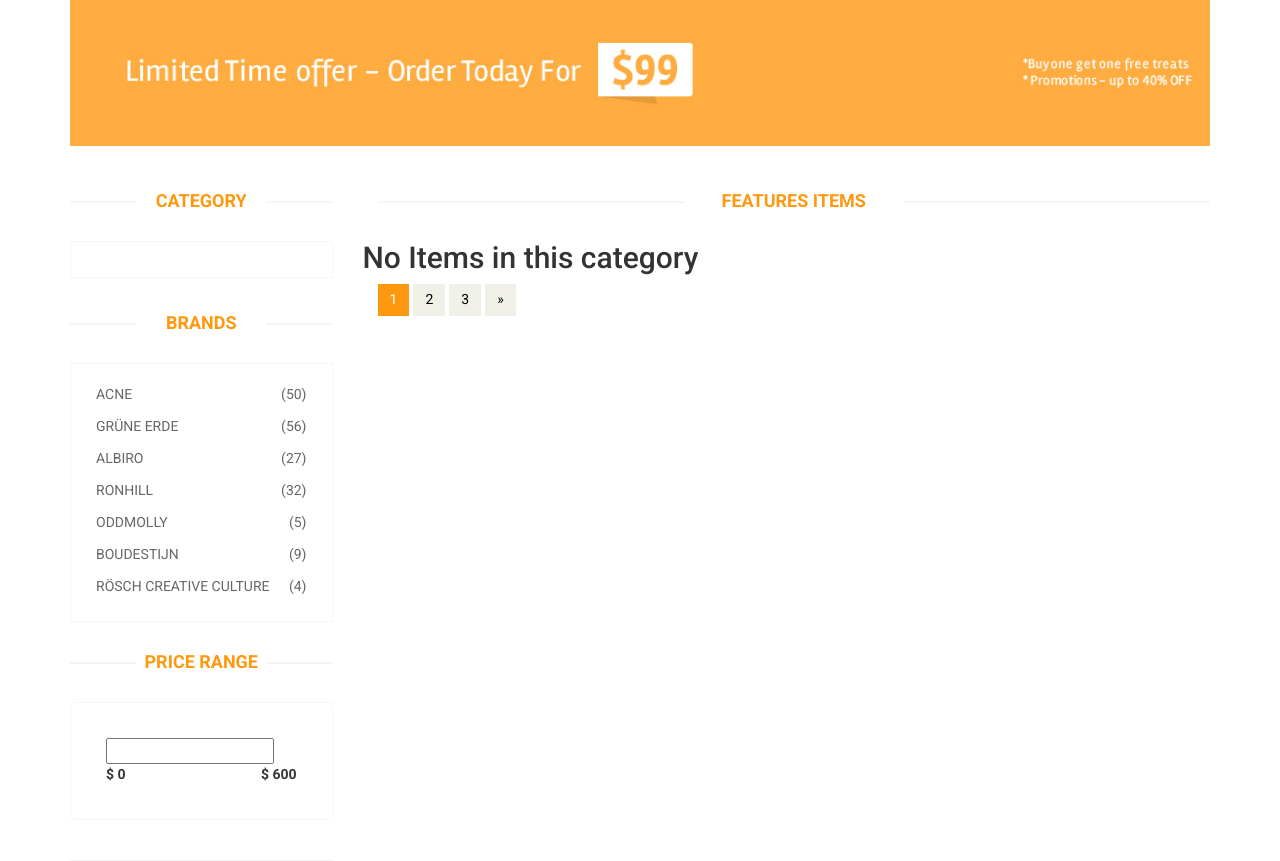
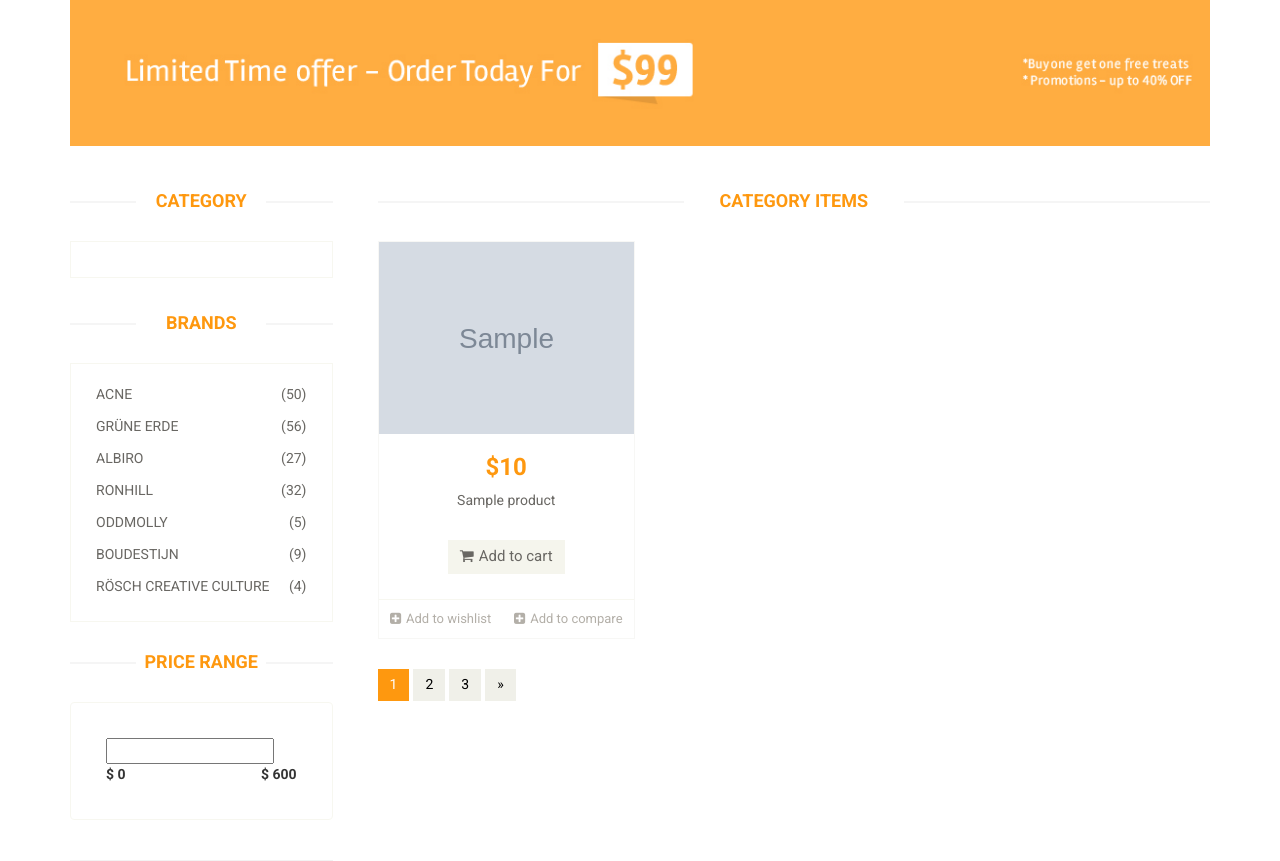
Before and after one commit to AlexPoddubny/yii2.loc, a Yii app: template views/category/view.php in a window 1280 px wide. Shown: the part 212-1073 px from the top of the page. Run offline with PHP 8.4 and a stand-in for Yii, Linux system fonts and the light colour scheme; the template is opened without the code that fills it: most values are stand-ins (such as "Sample title", 1, 10 or a date in 2020); grey boxes marked "Sample" are stand-in pictures; data that the repository does not hold is empty; some libraries are stand-ins or nearby versions.

Commit message:
Category Items page

```diff
--- a/views/category/index.php
+++ b/views/category/index.php
@@ -133,12 +133,11 @@
 <!--									</div>-->
 <!--								</div>-->
 								<?php if ($hit->new == '1') : ?>
-								<?= Html::img("@web/images/home/new.png", ['class' => 'new', 'alt' => 'New!!!']) ?>
+									<?= Html::img("@web/images/home/new.png", ['class' => 'new', 'alt' => 'New!!!']) ?>
 								<?php endif; ?>
 								<?php if ($hit->sale == '1') : ?>
-								<?= Html::img("@web/images/home/sale.png", ['class' => 'new', 'alt' => 'SALE!!!']) ?>
+									<?= Html::img("@web/images/home/sale.png", ['class' => 'new', 'alt' => 'SALE!!!']) ?>
 								<?php endif; ?>
-
 							</div>
 							<div class="choose">
 								<ul class="nav nav-pills nav-justified">
--- a/views/category/view.php
+++ b/views/category/view.php
@@ -1,6 +1,7 @@
 <?php
 
 	use app\widgets\MenuWidget;
+	use yii\helpers\Html;
 
 ?>
 <section id="advertisement">
@@ -51,24 +52,31 @@
 
 			<div class="col-sm-9 padding-right">
 				<div class="features_items"><!--features_items-->
-					<h2 class="title text-center">Features Items</h2>
+					<h2 class="title text-center">Category Items</h2>
 					<?php if (!empty($products)):?>
+					<?php $i = 0; foreach ($products as $product):?>
 					<div class="col-sm-4">
 						<div class="product-image-wrapper">
 							<div class="single-products">
 								<div class="productinfo text-center">
-									<img src="/images/shop/product12.jpg" alt="" />
-									<h2>$56</h2>
-									<p>Easy Polo Black Edition</p>
+									<?= Html::img("@web/images/products/{$product->img}", ['alt' => $product->name])?>
+									<h2>$<?= $product->price?></h2>
+									<p><?= $product->name?></p>
 									<a href="#" class="btn btn-default add-to-cart"><i class="fa fa-shopping-cart"></i>Add to cart</a>
 								</div>
-								<div class="product-overlay">
-									<div class="overlay-content">
-										<h2>$56</h2>
-										<p>Easy Polo Black Edition</p>
-										<a href="#" class="btn btn-default add-to-cart"><i class="fa fa-shopping-cart"></i>Add to cart</a>
-									</div>
-								</div>
+<!--								<div class="product-overlay">-->
+<!--									<div class="overlay-content">-->
+<!--										<h2>$56</h2>-->
+<!--										<p>Easy Polo Black Edition</p>-->
+<!--										<a href="#" class="btn btn-default add-to-cart"><i class="fa fa-shopping-cart"></i>Add to cart</a>-->
+<!--									</div>-->
+<!--								</div>-->
+								<?php if ($product->new == '1') : ?>
+									<?= Html::img("@web/images/home/new.png", ['class' => 'new', 'alt' => 'New!!!']) ?>
+								<?php endif; ?>
+								<?php if ($product->sale == '1') : ?>
+									<?= Html::img("@web/images/home/sale.png", ['class' => 'new', 'alt' => 'SALE!!!']) ?>
+								<?php endif; ?>
 							</div>
 							<div class="choose">
 								<ul class="nav nav-pills nav-justified">
@@ -78,17 +86,22 @@
 							</div>
 						</div>
 					</div>
+					<?php $i++; ?>
+					<?php if ($i % 3 == 0):?>
+						<div class="clearfix"></div>
+					<?php endif; ?>
+					<?php endforeach;?>
 						<?php else:?>
 						<h2>No Items in this category</h2>
 					<?php endif; ?>
-
-					<ul class="pagination">
-						<li class="active"><a href="">1</a></li>
-						<li><a href="">2</a></li>
-						<li><a href="">3</a></li>
-						<li><a href="">&raquo;</a></li>
-					</ul>
 				</div><!--features_items-->
+				<div class="clearfix"></div>
+				<ul class="pagination">
+					<li class="active"><a href="">1</a></li>
+					<li><a href="">2</a></li>
+					<li><a href="">3</a></li>
+					<li><a href="">&raquo;</a></li>
+				</ul>
 			</div>
 		</div>
 	</div>
--- a/views/layouts/main.php
+++ b/views/layouts/main.php
@@ -7,6 +7,7 @@
 	use yii\helpers\Html;
 	use yii\bootstrap\Nav;
 	use yii\bootstrap\NavBar;
+	use yii\helpers\Url;
 	use yii\widgets\Breadcrumbs;
 	use app\assets\AppAsset;
 	use app\assets\ltAppAsset;
@@ -120,7 +121,7 @@
 						</div>
 						<div class="mainmenu pull-left">
 							<ul class="nav navbar-nav collapse navbar-collapse">
-								<li><a href="<?= \yii\helpers\Url::to(['/']) ?>" class="active">Home</a></li>
+								<li><a href="<?= Url::to(['/']) ?>" class="active">Home</a></li>
 								<li class="dropdown"><a href="#">Shop<i class="fa fa-angle-down"></i></a>
                                     <ul role="menu" class="sub-menu">
                                         <li><a href="shop.html">Products</a></li>
```
